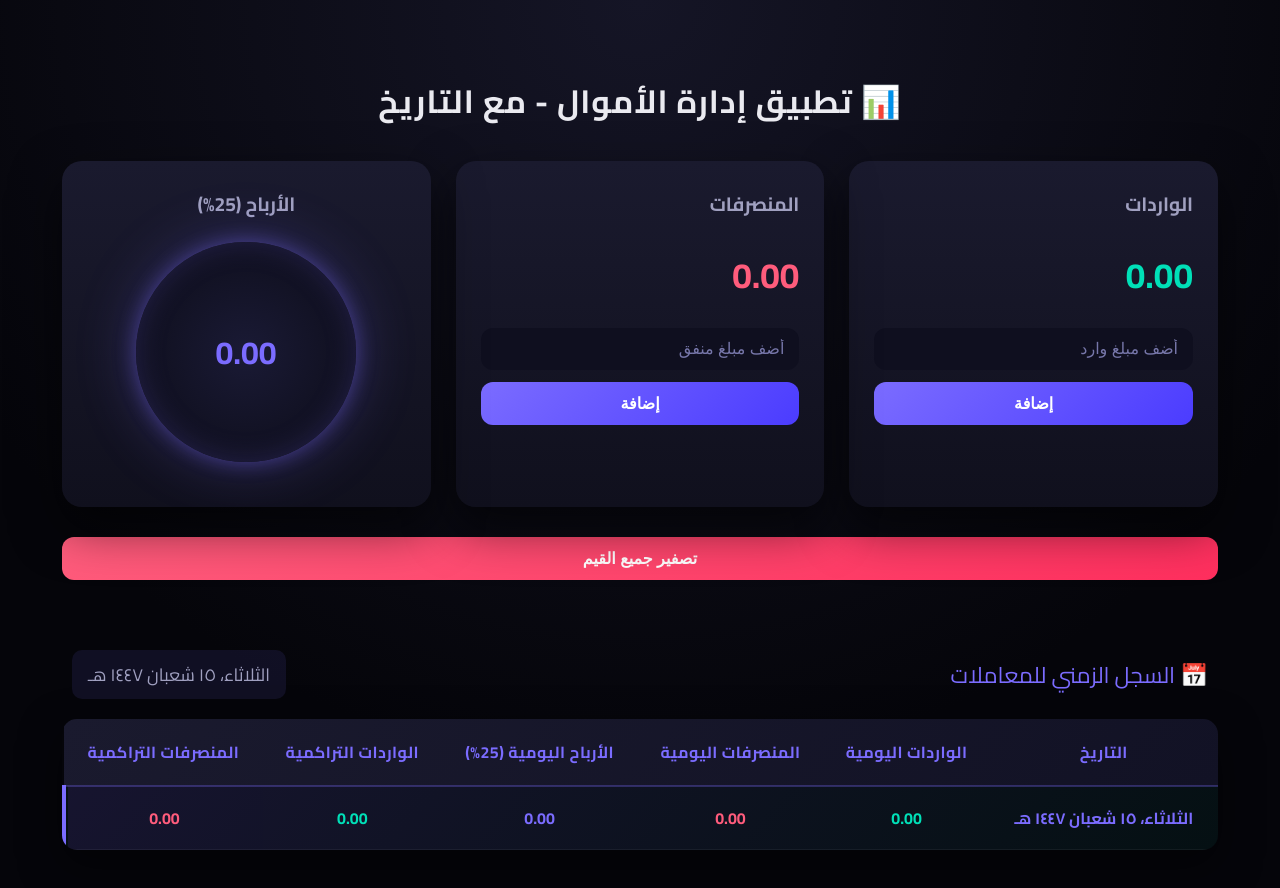
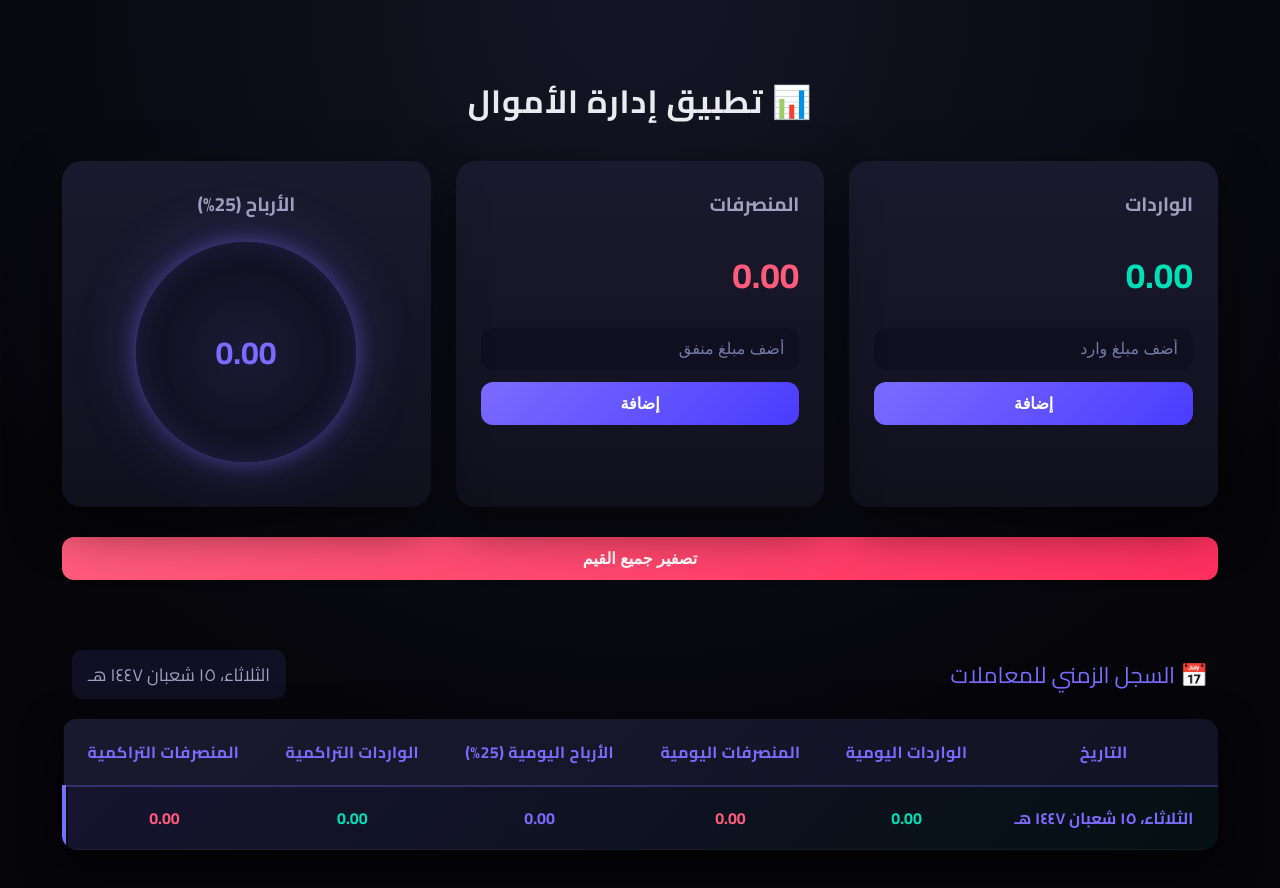
Before and after one commit to Ahmed-Hussein793/Money-Management-Application, a plain HTML site: page index.html in a window 1280 px wide. Drawn offline with Linux system fonts and the light colour scheme.

Commit message:
Update title in index.html to remove 'مع التاريخ'
Removed the 'مع التاريخ' part from the title.

```diff
--- a/index.html
+++ b/index.html
@@ -317,7 +317,7 @@
 </head>
 <body>
   <div class="app">
-    <h1>📊 تطبيق إدارة الأموال - مع التاريخ</h1>
+    <h1>📊 تطبيق إدارة الأموال</h1>
 
     <div class="main-grid">
       <div class="card income">
```
